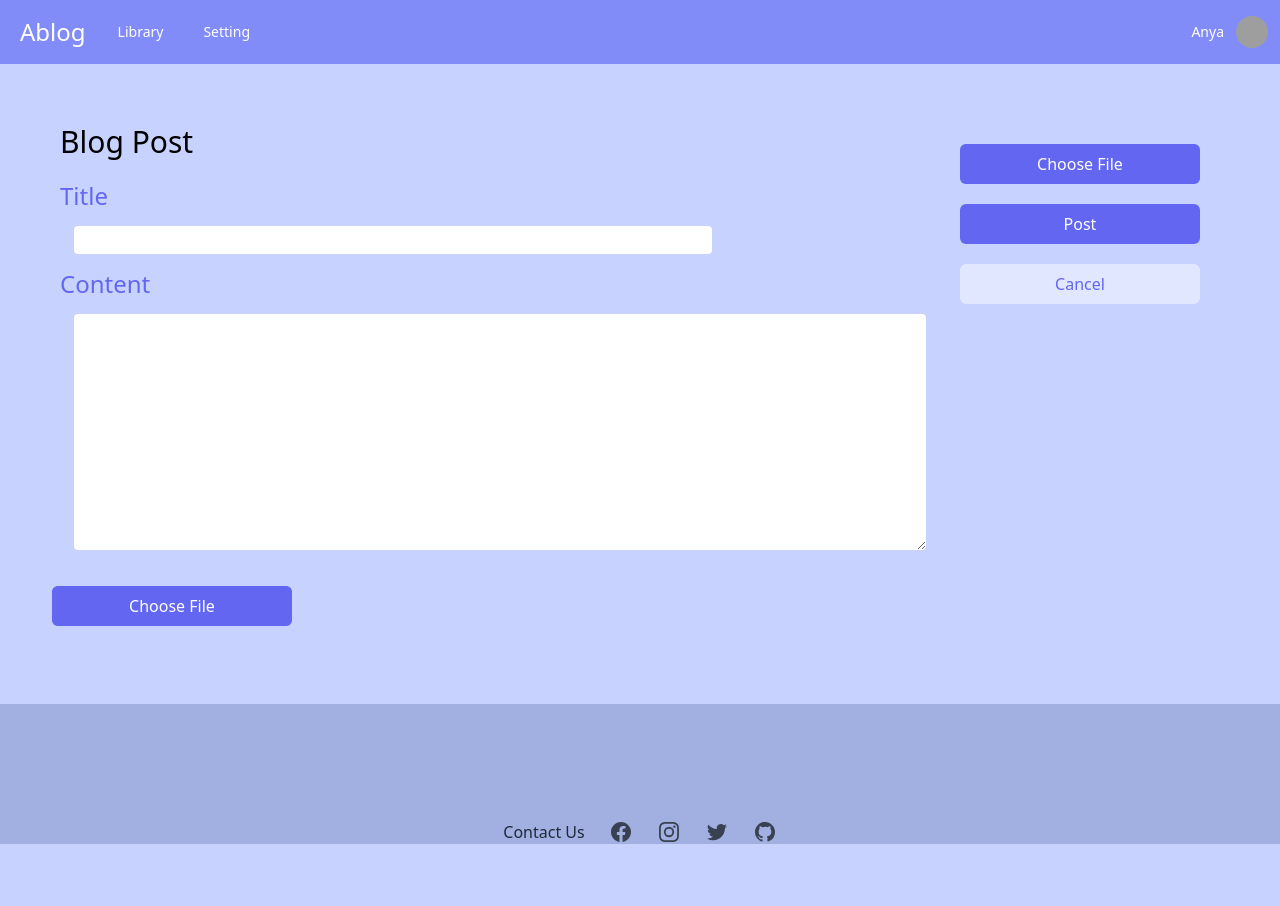
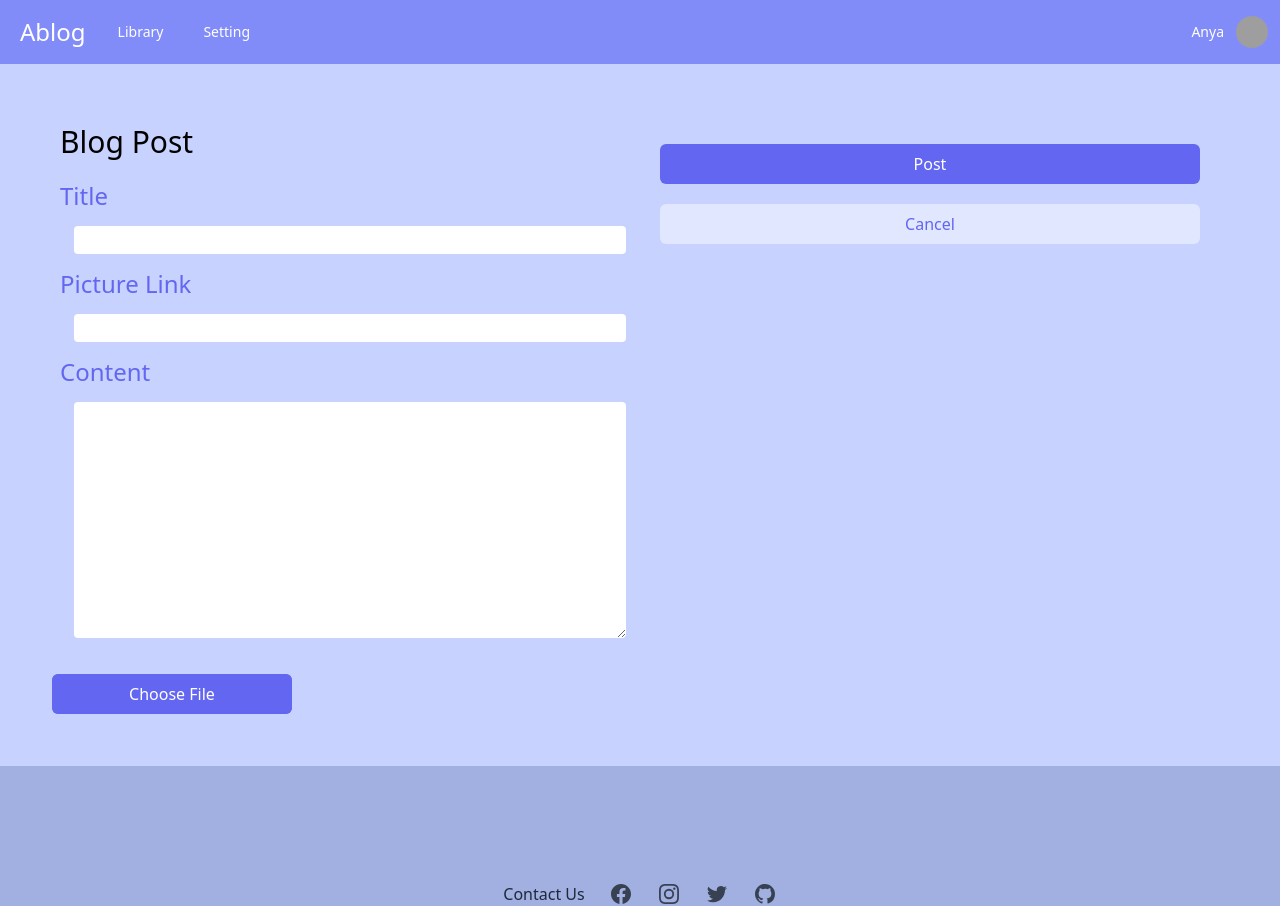
Before and after one commit to Marianplum/DES323_Ablog, a Django app: page /blogpost in a window 1280 px wide. Before the commit the page ends 844 px from the top, so only its background shows below. Run offline with Django 4.2, Linux system fonts and the light colour scheme; some libraries are stand-ins or nearby versions; grey boxes are pictures that could not be loaded.

Commit message:
connect create blog api

```diff
--- a/blogapi/models.py
+++ b/blogapi/models.py
@@ -6,6 +6,7 @@ from django.db import models
 class Blog(models.Model):
     blog_id = models.AutoField(primary_key=True)
     title = models.CharField(max_length=100)
+    picUrl = models.CharField(max_length=255)
     content = models.TextField()
     audio_path = models.CharField(max_length=255)
     file_size = models.FloatField()
--- a/blogapi/views.py
+++ b/blogapi/views.py
@@ -7,6 +7,7 @@ import json
 import uuid
 import time
 from django.http import JsonResponse
+from django.views.decorators.csrf import csrf_protect
 
 
 
@@ -32,7 +33,7 @@ def textToSpeech(request):
         try:
             # Parse JSON data from the request body
             data = json.loads(request.body)
-            text = data.get('text', "Hello, World!")  # Use the provided text or a default value
+            text = data.get('text', "Hello, World!")  # Use the provided text or a default value {"text" : 'fggdfkgjsdflkgjsdklfgjsldfkgj'}
 
             # Generate a unique file name based on the current timestamp and a random ID
             extension = 'mp3'
--- a/hello_world/core/views.py
+++ b/hello_world/core/views.py
@@ -2,6 +2,10 @@ from django.shortcuts import render
 import requests
 import json
 from datetime import datetime
+from django.http import HttpResponse
+from django.views.decorators.csrf import csrf_protect
+from django.http import HttpResponseRedirect
+import re
 
 def index(request):
     context = {
@@ -9,9 +13,57 @@ def index(request):
     }
     return render(request, "index.html", context)
 
+@csrf_protect
 def blog_post(request):
+
+    if request.method == "POST":
+        print('form data :', request.POST )
+        ##pass text to tss api
+        url = "http://127.0.0.1:8000/api/tts"
+        payload = {'text':request.POST.get("content")}
+        payload_json = json.dumps(payload)
+        res = requests.post(url, data=payload_json, headers={'Content-Type': 'application/json'})
+
+        if res.status_code == 200:
+            print('API call was successful')
+            api_response = res.json()
+            print('API response:', api_response)
+
+            url2 = "http://127.0.0.1:8000/apiBlog/"
+            payload2 = {
+                            "title": request.POST.get("title"),
+                            "picUrl": request.POST.get("picUrl"),
+                            "content": request.POST.get("content"),
+                            "audio_path": api_response['filepath'],
+                            "file_size": api_response['filesize'],
+                            "view": 1,
+                        }
+            payload2_json = json.dumps(payload2)
+            res2 = requests.post(url2, data=payload2_json, headers={'Content-Type': 'application/json'})
+            if res2.status_code == 201:
+                print('API call was successful')
+                api_response2 = res2.json()
+                print('API response:', api_response2)
+
+                match = re.search(r'(\d+)(?!.*\d)', api_response2['url'])
+                if match:
+                    number = int(match.group())
+                    redirect_url = f'/detail/{number}'
+                    return HttpResponseRedirect(redirect_url)
+                else:
+                    return HttpResponseRedirect('/home')
+
+
+            else:
+                print('API 2 call failed with status code:', res2.status_code, res2.text)
+                return HttpResponseRedirect('/blogpost')
+        else:
+            print('API call failed with status code:', res.status_code, res.text)
+
+
     context = {}
     return render(request, "ablog/blog-post.html", context=context)
+
 
 def home(request):
     context = {"title": "Home"}
@@ -33,11 +85,12 @@ def blogDetail(request,blogid):
 
     api_data = res.json()
 
+
     date_obj = datetime.strptime(api_data['date_create'], '%Y-%m-%dT%H:%M:%S.%fZ')
     formatted_date = date_obj.strftime('%d / %m / %Y')
 
     dataObj = {
-        "coverImage" : "https://t3.ftcdn.net/jpg/05/91/97/64/360_F_591976463_KMZyV6obpsrN2bJJJkYW0bzoH2XxLTlA.jpg",
+        "coverImage" : api_data['picUrl'],
         "topic" : api_data['title'],
         "date" : formatted_date,
         "content" : api_data['content'],
@@ -48,6 +101,6 @@ def blogDetail(request,blogid):
     context = {
         "title" : "BlogDetail",
         "id": blogid,
-        "data": dataObj
+        "data": dataObj,
     }
     return render(request, "ablog/detail.html", context=context)
--- a/hello_world/settings.py
+++ b/hello_world/settings.py
@@ -57,6 +57,7 @@ MIDDLEWARE = [
     "django.contrib.messages.middleware.MessageMiddleware",
     "django.middleware.clickjacking.XFrameOptionsMiddleware",
     "django_browser_reload.middleware.BrowserReloadMiddleware",
+    "django.middleware.csrf.CsrfViewMiddleware",
 ]
 
 X_FRAME_OPTIONS = "ALLOW-FROM preview.app.github.dev"
--- a/hello_world/templates/ablog/blog-post.html
+++ b/hello_world/templates/ablog/blog-post.html
@@ -23,33 +23,64 @@
     }
 </style>
 
+<form action="#" method="post">
+    {% csrf_token %}
+    {% comment %} {% csrf_token %} {% endcomment %}
     <div class="flex flex-row m-5">
+
         <div class="flex-1 flex-col m-15">
 
-        <div class="pl-10 pt-10 pb-5 m-auto text-left text-black px-5 py-4 text-3xl font-medium"><p>Blog Post</p></div>
-        <div class="pl-10 m-auto text-left text-indigo-500 text-2xl font-medium"><p>Title</p></div>
+            <div class="pl-10 pt-10 pb-5 m-auto text-left text-black px-5 py-4 text-3xl font-medium">
+                <p>Blog Post</p>
+            </div>
+
+            <div class="pl-10 m-auto text-left text-indigo-500 text-2xl font-medium">
+                <p>Title</p>
+            </div>
+
             <div class="bg-light p-3 rounded mx-md-5 ">
-                <input type="text" class="w-9/12 ml-10 h-8 border-solid border-2 border-indigo-200 rounded-md">
+                <input type="text" name="title" class="w-full ml-10 h-8 border-solid border-2 border-indigo-200 rounded-md">
             </div>
+
+            <div class="pl-10 m-auto text-left text-indigo-500 text-2xl font-medium">
+                <p>Picture Link</p>
+            </div>
+
+            <div class="bg-light p-3 rounded mx-md-5 ">
+                <input type="text" name="picUrl" class="w-full ml-10 h-8 border-solid border-2 border-indigo-200 rounded-md">
+            </div>
+
             <div class="pl-10 m-auto text-left text-indigo-500 text-2xl font-medium"><p>Content</p></div>
 
             <div data-field-wrapper="some_text_area">
-            <form class=" bg-light p-3 rounded mx-md-5 ">
-                <textarea class="w-full ml-10 mr-10 h-60 overflow-auto form-control mb-2 border-solid border-2 border-indigo-200 rounded-md"></textarea>
+                <div class=" bg-light p-3 rounded mx-md-5 ">
+                    <textarea name="content" class="w-full ml-10 mr-10 h-60 overflow-auto form-control mb-2 border-solid border-2 border-indigo-200 rounded-md"></textarea>
                     <div class="m-5">
-                    <label for="filess">  </label>
-                    <input id="filess" type="file" class="form-control textarea-fileinput rounded-md">
+                        <label for="filess"> </label>
+                        <input id="filess" type="file" value="Image" class="form-control textarea-fileinput rounded-md">
                     </div>
-            </form>
+                </div>
             </div>
 
         </div>
-    <div class="flex-2 flex-col p-10">
-        <div class="m-5"><input type="file" class="form-control img-fileinput" accept="image/*"></div>
-        <div class="m-5 text-center bg-indigo-500 text-white rounded-md h-10 "><button class="p-2" type="button" onclick="post_blog()">Post</button></div>
+        <div class="flex-1 flex-col p-10 w-30">
+            <div class="m-5">
+                {% comment %} <input type="file" class="form-control img-fileinput" accept="image/*"> {% endcomment %}
+            </div>
+
+
+            <div class="m-5 text-center bg-indigo-500 text-white rounded-md h-10 ">
+                <button class="p-2" type='submit' value='submit'>
+                    Post
+                </button>
+            </div>
+
+
             <div class="m-5 text-center bg-indigo-100 text-indigo-500 rounded-md h-10  rounded-md h-10 "><button class="p-2" type="button" onclick="window.location.replace('/')">Cancel</button></div>
         </div>
+
     </div>
+</from>
 
 <script src="https://cdn.jsdelivr.net/npm/axios/dist/axios.min.js"></script>
 <script>
--- a/hello_world/templates/ablog/detail.html
+++ b/hello_world/templates/ablog/detail.html
@@ -15,7 +15,7 @@
     <div class="flex h-fit min-h-1/3 w-full justify-end">
 
         {% comment %} content {% endcomment %}
-        <div class="flex flex-col w-full h-fit py-10 px-20">
+        <div class="flex flex-col w-full h-fit min-h-100 py-10 px-20">
             <h1 class="text-gray-600 text-2xl font-medium">{{ data.topic }}</h1>
             <p class="py-5 text-indigo-600 text-md font-medium">{{data.content | linebreaksbr}}</p>
             <div id="chart" class="flex h-fit"></div>
```
Also changed, not shown: blogapi/migrations/0002_blog_picurl.py (added), 5 other files. Lines whose indentation alone changed are shown as unchanged.
